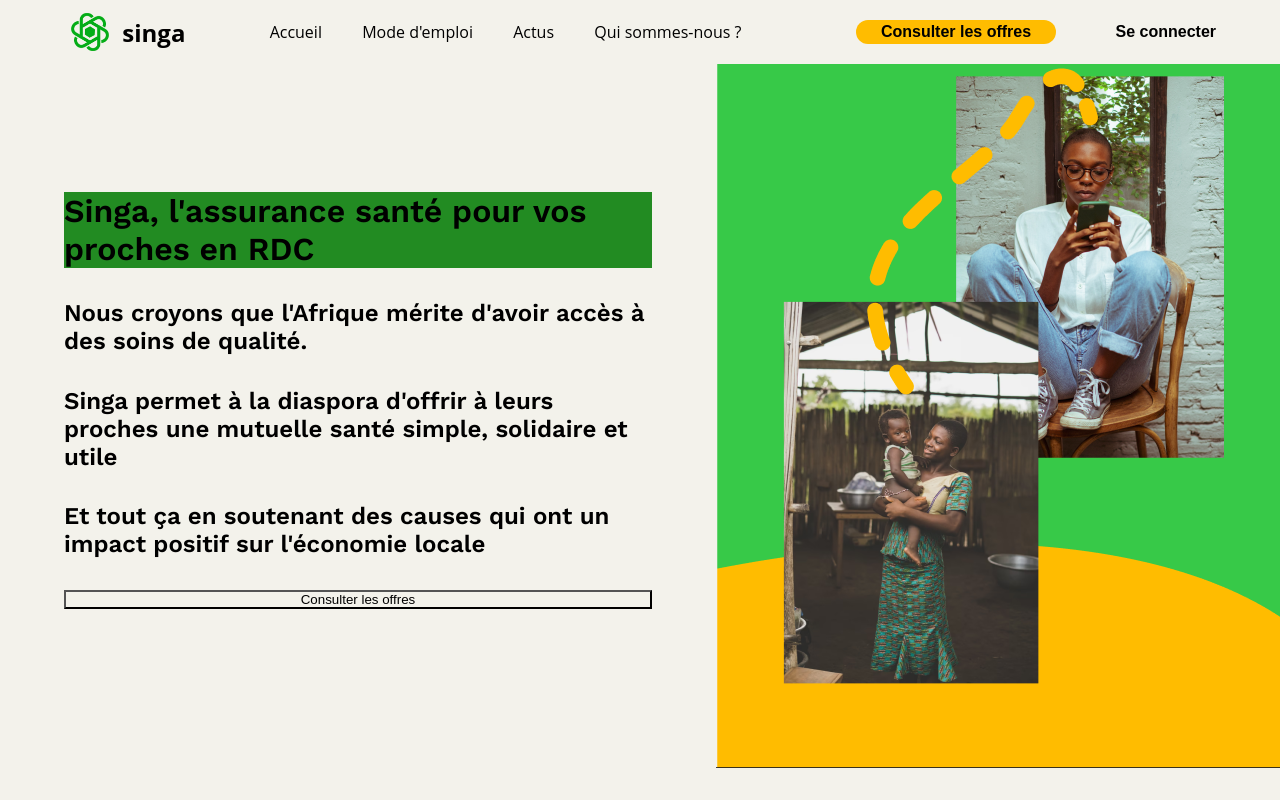
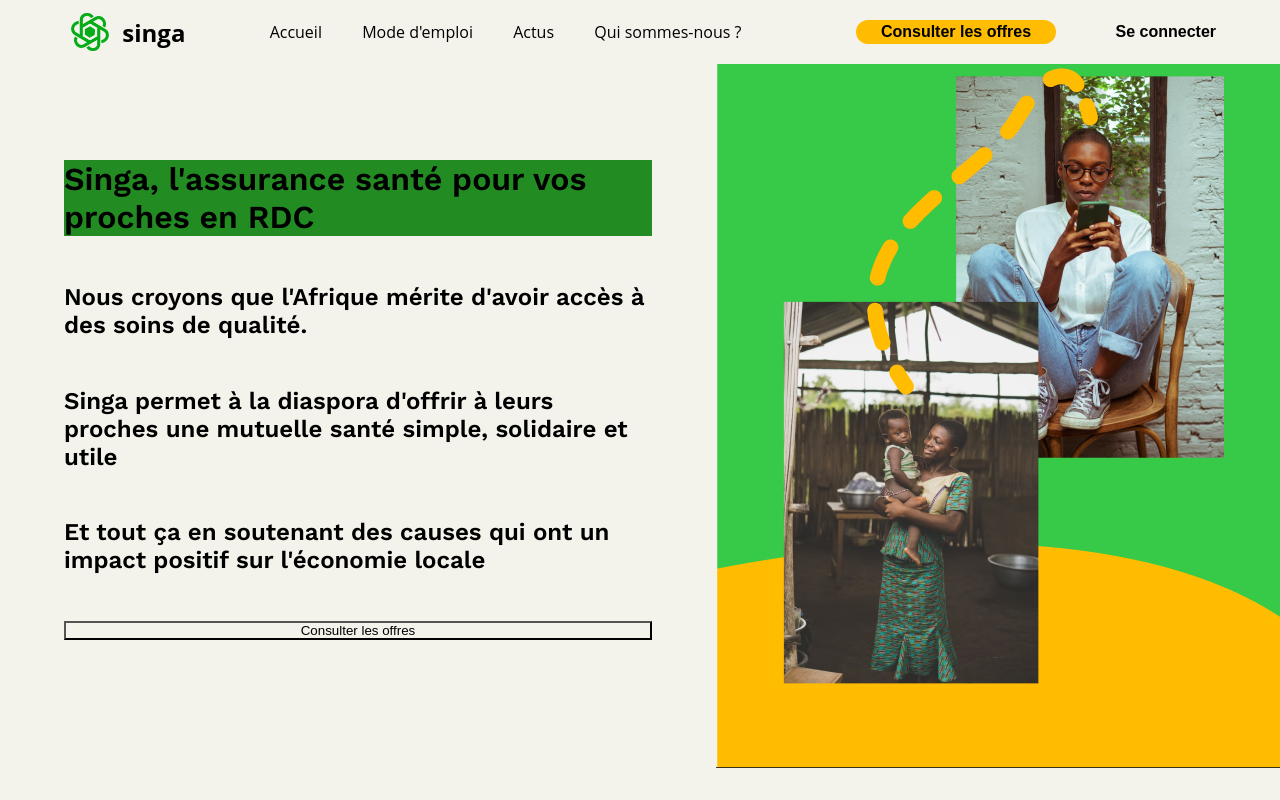
Before and after one commit to WildCodeSchool/paris-0921-project3-my-singa-assurance, a React (Vite) app: page / in a window 1280 px wide. Shown: the top 800 px of the page. Built offline with nearby package versions, Linux system fonts and the light colour scheme.

Commit message:
fixed CSS for responsive presentation page

```diff
--- a/src/components/style/HomepagePresentation.module.scss
+++ b/src/components/style/HomepagePresentation.module.scss
@@ -6,12 +6,13 @@
   align-items: center;
   font-family: 'Work Sans', sans-serif;
   height: 100vh;
+  justify-content: space-around;
 }
 
 .text {
   display: flex;
   flex-direction: column;
-  justify-content: space-evenly;
+  justify-content: space-between;
   margin: 5%;
   height: 60vh;
 }
```
